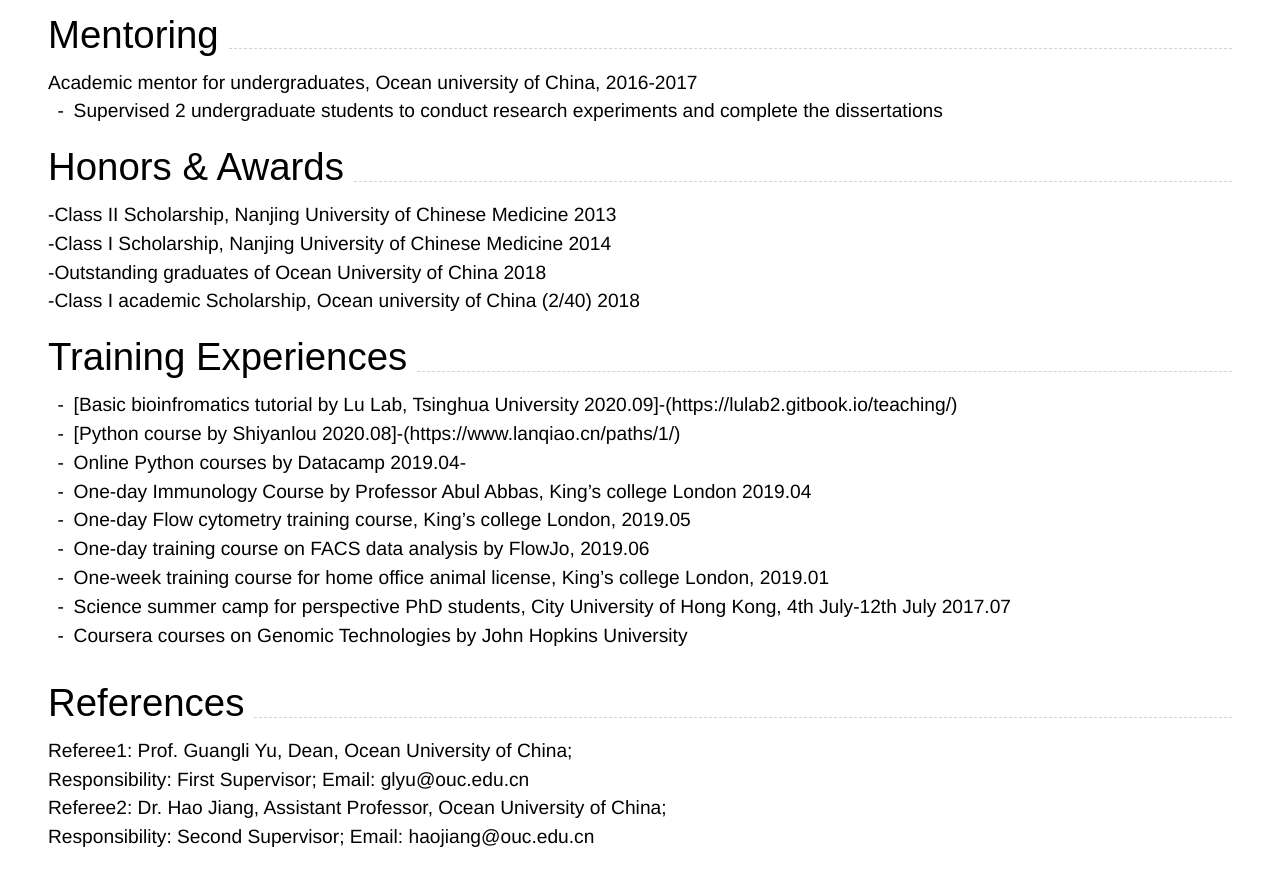
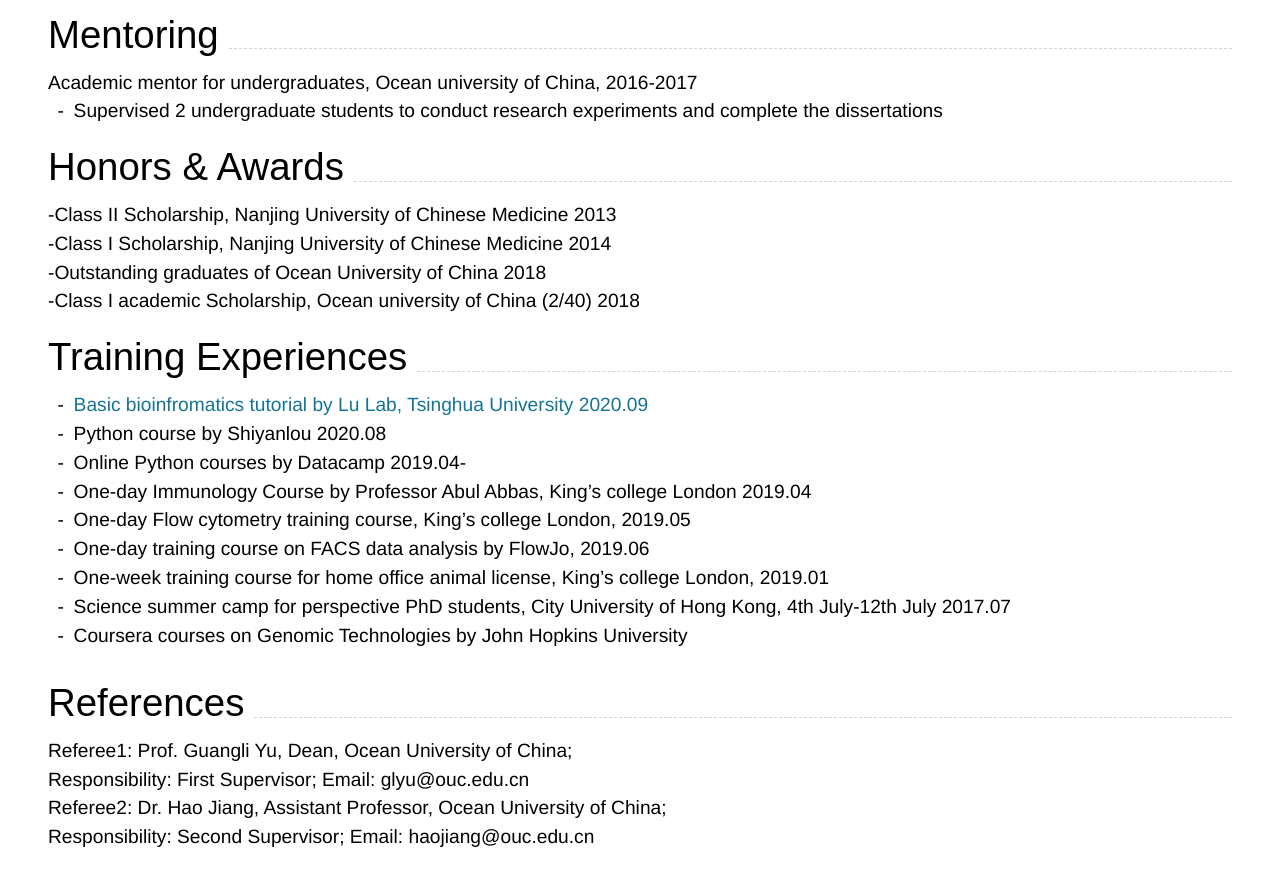
Before and after one commit to yiyiyi1992/Resume, a Jekyll site: the page built from index.md, in a window 1280 px wide and 900 px high, scrolled down 2795 px. Shown: the top 886 px of the window. Built offline with Jekyll 4.4.1, drawn with Linux system fonts in a browser that asks for light colours; nearby versions of some CDN libraries.

Commit message:
Update index.md

```diff
--- a/index.md
+++ b/index.md
@@ -131,8 +131,8 @@ _Research Assistant_<br>
 
 
 ## Training Experiences
-- [Basic bioinfromatics tutorial by Lu Lab, Tsinghua University 2020.09]-(https://lulab2.gitbook.io/teaching/)
-- [Python course by Shiyanlou 2020.08]-(https://www.lanqiao.cn/paths/1/)
+- [Basic bioinfromatics tutorial by Lu Lab, Tsinghua University 2020.09](https://lulab2.gitbook.io/teaching/)<br>
+- Python course by Shiyanlou 2020.08
 -	Online Python courses by Datacamp 2019.04-
 -	One-day Immunology Course by Professor Abul Abbas, King’s college London 2019.04
 -	One-day Flow cytometry training course, King’s college London, 2019.05
```
